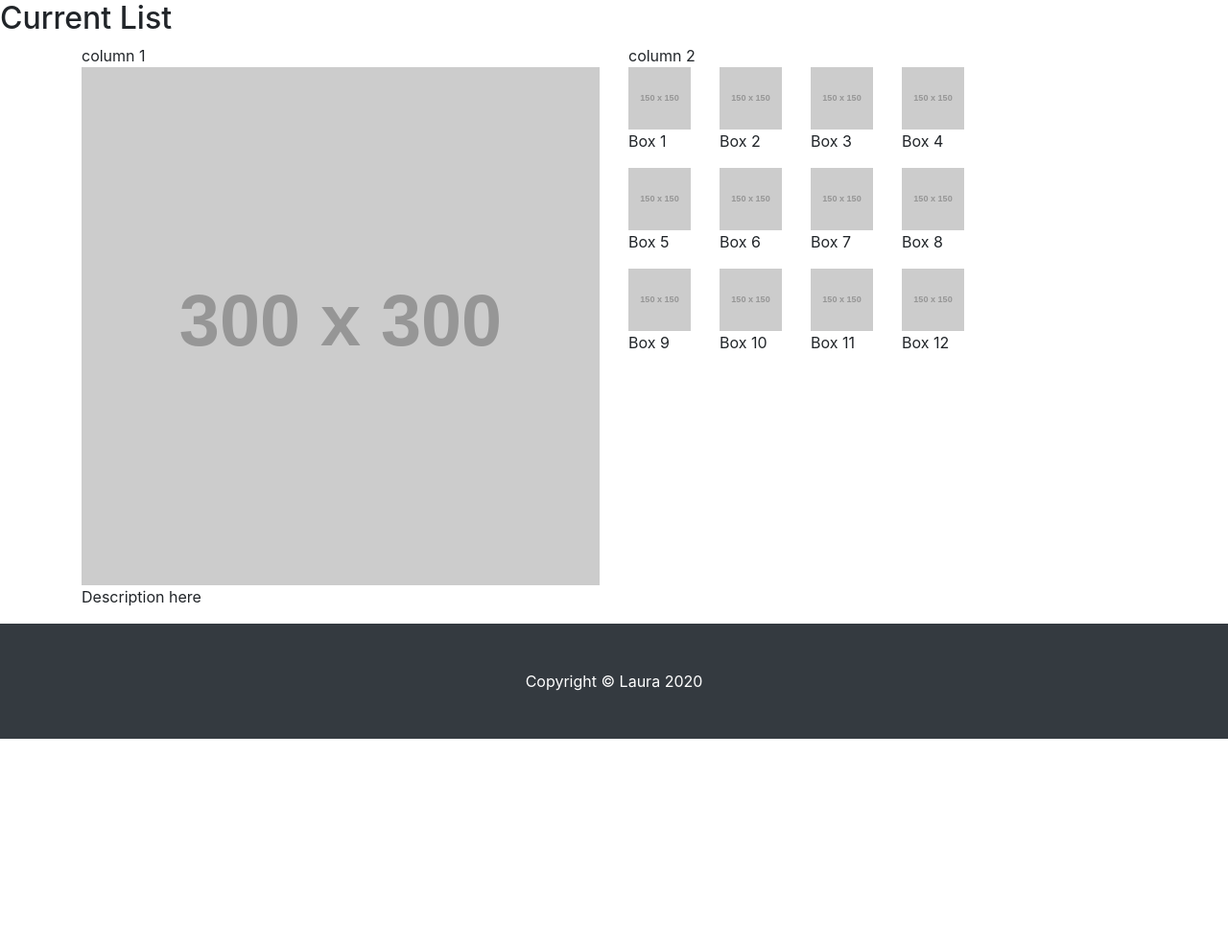
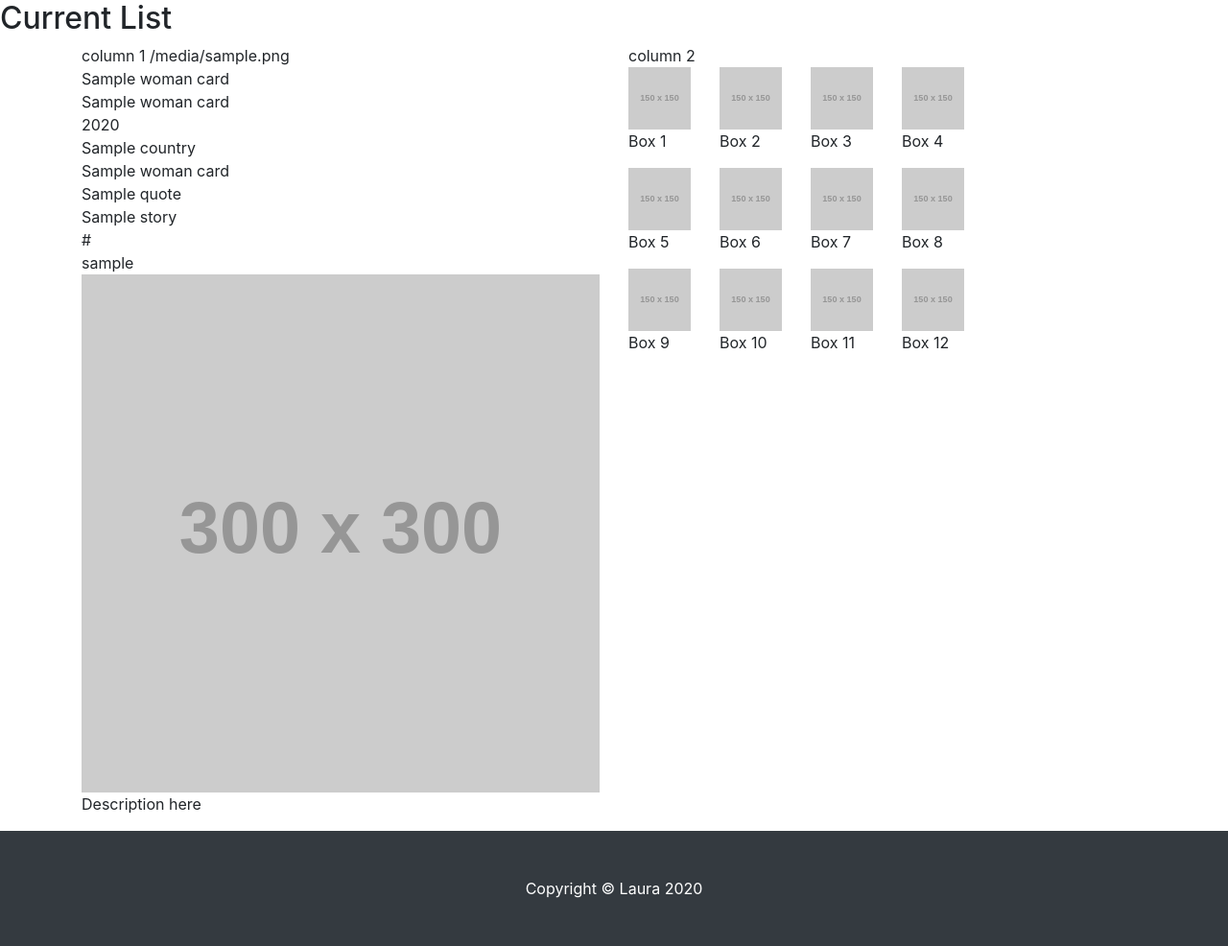
Before and after one commit to laumartin/RemarkableWomen, a Flask app: page /characters in a window 1280 px wide. Shown: the part 56-1042 px from the top of the page at 96% size. Before the commit the page ends 826 px from the top, so only its background shows below. Run offline with Flask 2, Linux system fonts and the light colour scheme; grey boxes labelled with a size stand in for pictures from a placeholder-image service; a database or web service that is not in the repository returns one stand-in record (values such as "Sample title"); some libraries are stand-ins or nearby versions.

Commit message:
Communicating Flask with Mongo, by installing library 'flask-pymongo' and 'dnsython' package in order to use the Mongo SRV connection string. Updated the requirements.txt file for Heroku. Configuring the app to grab the database name, key and connection string Mongo_URI in the heroku site. Setting up an instance of PyMongo by defining this Flask 'app' object, creating a function with a decorator that includes a route to that function to ensure our Flask app is communicating with the Mongo database. That function will render template characters.html

```diff
--- a/app.py
+++ b/app.py
@@ -1,5 +1,10 @@
 import os
-from flask import Flask, render_template
+from flask import (
+    Flask, flash, render_template,
+    redirect, request, session, url_for)
+from flask_pymongo import PyMongo
+# MongoDB stores data in a JSON-like format called bson.
+from bson.objectid import ObjectId
 if os.path.exists("env.py"):
     import env
 
@@ -8,6 +13,15 @@ if os.path.exists("env.py"):
 # which is a built-in Python variable. Flask needs it to knows where to look
 # for templates and static files.
 app = Flask(__name__)
+# first configuration will be used to grab the db name
+app.config["MONGO_DBNAME"] = os.environ.get("MONGO_DBNAME")
+# to configure the actual connection string
+app.config["MONGO_URI"] = os.environ.get("MONGO_URI")
+# SECRET_KEY required when using some functions from Flask
+app.secret_key = os.environ.get("SECRET_KEY")
+
+# To ensure Flask app is communicating with Mongo db
+mongo = PyMongo(app)
 
 # @route decorator to wrap function and trigger it when browsing the directory
 # Flask expects to be a directory called templates,on the same level as run.py
@@ -16,14 +30,16 @@ def home():
     return render_template("home.html")
 
 
+@app.route("/characters")
+def characters():
+    characters = mongo.db.woman_card.find()
+
+    return render_template("characters.html", characters=characters)
+
+
 @app.route("/login")
 def login():
     return render_template("login.html")
-
-
-@app.route("/characters")
-def characters():
-    return render_template("characters.html")
 
 
 @app.route("/statistics")
--- a/requirements.txt
+++ b/requirements.txt
@@ -1,4 +1,7 @@
 click==7.1.2
+dnspython==2.0.0
 Flask==1.1.2
+Flask-PyMongo==2.3.0
 itsdangerous==1.1.0
+pymongo==3.11.2
 Werkzeug==1.0.1
--- a/templates/characters.html
+++ b/templates/characters.html
@@ -3,10 +3,21 @@
     <h2>Current List</h2>
     <div class="container">
 
-
         <div class="row">
             <div class="col-lg-6">
                 column 1
+                {% for character in characters %}
+                    {{ character.woman_image }}<br>
+                    {{ character.woman_name }}<br>
+                    {{ character.category_name }}<br>
+                    {{ character.year }}<br>
+                    {{ character.country }}<br>
+                    {{ character.area_name }}<br>
+                    {{ character.quote }}<br>
+                    {{ character.story }}<br>
+                    {{ character.more_link }}<br>
+                    {{ character.user_name }}<br>
+                {% endfor %}
                 <img src="https://via.placeholder.com/300.jpg" alt="">
                 <p>Description here</p>
 
```
